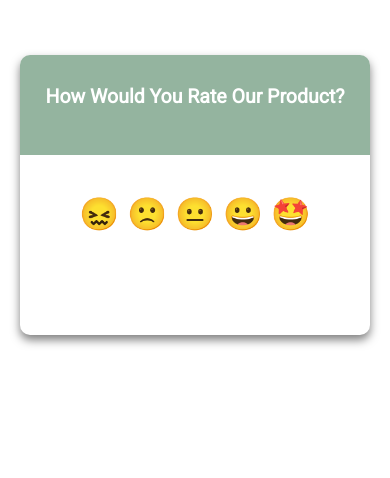
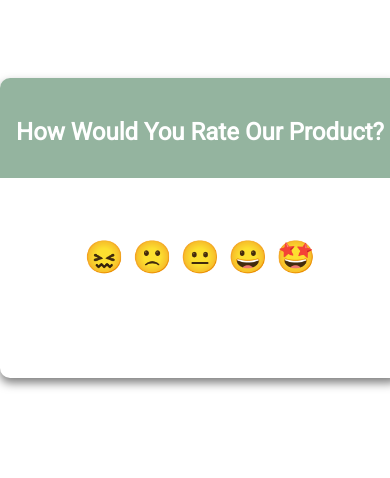
Before and after one commit to WebdevShefali/ratingApp, a plain HTML site: page index.html in a window 390 px wide. Drawn offline with Linux system fonts and the light colour scheme.

Commit message:
Update styles

```diff
--- a/index.html
+++ b/index.html
@@ -1,13 +1,14 @@
 <!DOCTYPE html>
 <html lang="en" dir="ltr">
   <head>
-    <meta charset="utf-8">
-    <meta name="viewport" content="width=device-width, initial-scale=1.0">
+    <meta charset="utf-8" />
+    <meta name="viewport" content="width=device-width, initial-scale=1.0" />
+    <!-- CSS Stylesheet -->
+    <link rel="stylesheet" href="style.css" />
+    <!-- Title -->
     <title>Rating Card</title>
-    <link rel="stylesheet" href="style.css">
   </head>
   <body>
-<main>
       <div class="container">
         <div class="header">
           <h2 class="heading">How Would You Rate Our Product?</h2>
@@ -21,13 +22,13 @@
           <span class="emoji">🤩</span>
         </div>
         <div class="giphy">
-  <img class="gif1" src="https://i.gifer.com/6kc.gif" alt="">
+          <img class="gif1" src="https://i.gifer.com/6kc.gif" alt="" />
         </div>
         <div class="revert">
           <button class="btn">Back to rating</button>
         </div>
       </div>
-</main>
+    <!-- JavaScript -->
     <script src="script.js" charset="utf-8"></script>
   </body>
 </html>
--- a/style.css
+++ b/style.css
@@ -1,129 +1,96 @@
-@import url('https://fonts.googleapis.com/css2?family=Roboto&display=swap');
+@import url("https://fonts.googleapis.com/css2?family=Roboto&display=swap");
 
-*{
+* {
   margin: 0;
   padding: 0;
   box-sizing: border-box;
 }
-
-body{
+body {
   overflow: hidden;
-  font-family: 'Roboto', sans-serif;
-  height: 100vh;
+  font-family: "Roboto", sans-serif;
 }
-
-.container{
+.container {
   height: 300px;
   width: 500px;
+  display: block;
+  margin: 15% auto;
+  box-shadow: 0 5px 10px rgba(0, 0, 0, 0.5);
+}
+.container,
+.btn {
   border-radius: 10px;
-  margin-top: 13%;
-  margin-left: 37%;
-  box-shadow: 0 5px 10px  rgba(0, 0, 0, 0.5);
-
 }
-
-.header{
-    background-color: #94B49F;
-    text-align: center;
-    height: 100px;
-    width: 500px;
-    border-top-left-radius:10px;
-    border-top-right-radius: 10px;
-    color: #ffff;
-    padding-top: 40px;
+.header,
+.btn {
+  background-color: #94b49f;
 }
-
-
-.info{
-  visibility: hidden;
+.header,
+.emoji-section,
+.giphy,
+.revert {
+  text-align: center;
+}
+.header {
+  height: 100px;
+  border-top-left-radius: 10px;
+  border-top-right-radius: 10px;
+  color: #ffff;
+  padding-top: 40px;
+}
+.info {
   font-size: 13px;
 }
-
-.emoji-section{
-  text-align: center;
+.emoji-section {
   padding: 60px;
   font-size: 2rem;
   padding-bottom: 0;
-  animation-duration:  1s;
+  animation-duration: 1s;
   animation-name: slidein;
 }
-
-.emoji{
+.emoji {
   cursor: pointer;
 }
-
-
+.giphy,
+.btn,
+.info {
+  visibility: hidden;
+}
+img {
+  height: 120px;
+  width: 120px;
+}
+.btn {
+  width: 130px;
+  height: 40px;
+  border: none;
+  color: #fff;
+  margin-bottom: 0;
+  margin-top: 20px;
+  font-size: 15px;
+}
 @keyframes slidein {
   from {
     margin-left: 100%;
     width: 300%;
   }
-
   75% {
     font-size: 300%;
     margin-left: 25%;
     width: 150%;
   }
-
   to {
     margin-left: 0%;
     width: 100%;
   }
 }
-
-
-.giphy{
-  text-align: center;
-    visibility: hidden;
-}
-
-img{
-  height: 120px;
-  width: 120px;
-}
-
-.revert{
-  text-align: center;
-}
-
-.btn{
-  width: 130px;
-  height: 40px;
-  border: none;
-  border-radius: 10px;
-  background-color: #94B49F;
-  color: #fff;
-  margin-bottom: 0;
-  margin-top: 20px;
-  font-size: 15px;
-  visibility: hidden;
-}
-
-@media (max-width: 550px){
-  .container{
-    height: 280px;
-    width: 350px;
-    margin-top: 700px;
-    margin-left: 250px;
+@media only screen and (max-width: 425px) {
+  html,
+  body {
+    width: 100% !important;
+    overflow-x: hidden !important;
   }
-  .header{
-    height: 100px;
-    width: 350px;
-    padding-top: 30px;
-    font-size: 13px;
-  }
-  .emoji-section{
-    padding: 40px;
-  }
-  .btn{
-    margin-top: 10px;
+  .container {
+    width: 400px;
+    margin: 20% auto;
   }
 }
-
-@media (max-width: 1300px){
-  .container{
-    margin-top: 50%;
-    margin-left: 50%;
-    transform: translate(-50%, -50%);
-  }
-}
```
Also changed, not shown: script.js (+14 -14 lines). Lines whose indentation alone changed are shown as unchanged.
